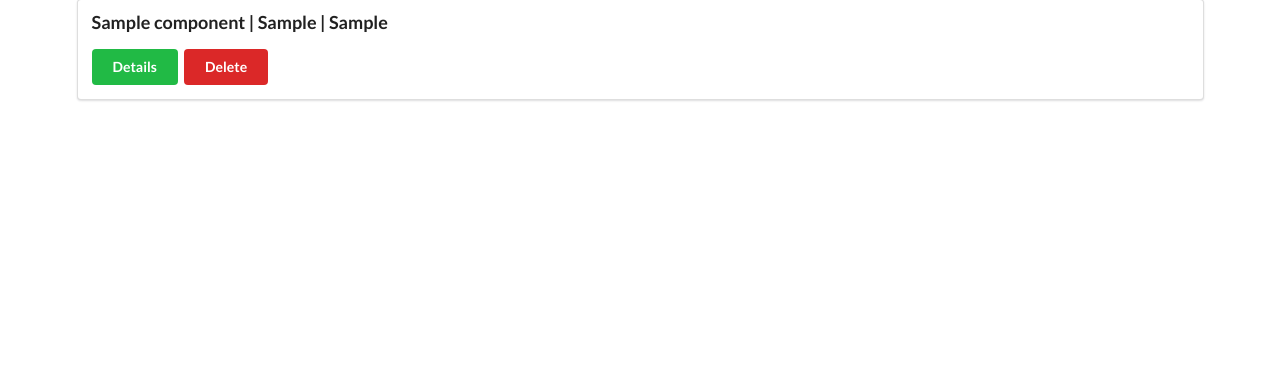
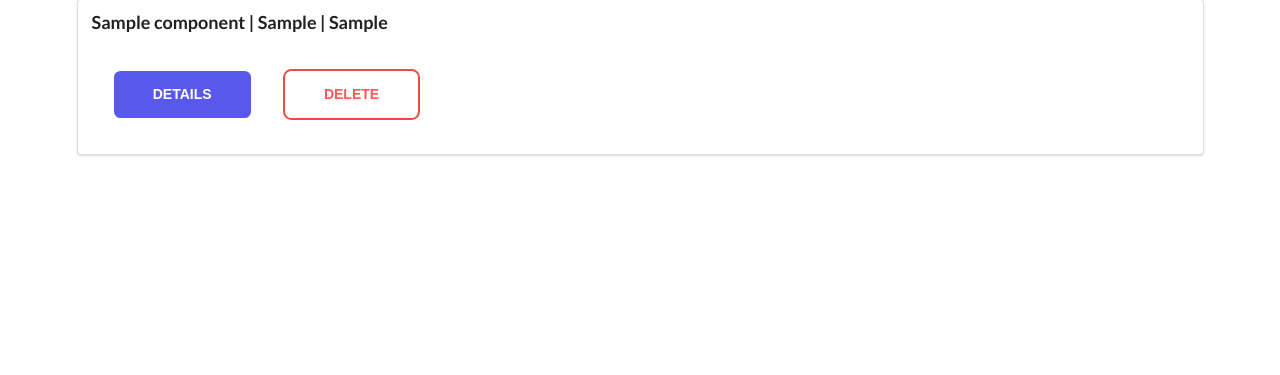
Before and after one commit to ipa-hsd/kinematic_components_web_app, a Flask app: page / in a window 1280 px wide. Shown: the part 123-498 px from the top of the page. Run offline with Flask 3, Linux system fonts and the light colour scheme; tables that the repository leaves empty hold one stand-in row (values such as "Sample post"); some libraries are stand-ins or nearby versions.

Commit message:
updating styles to buttons and table

```diff
--- a/static/styles/style.css
+++ b/static/styles/style.css
@@ -19,7 +19,95 @@
     }
 }
 
-.table {
+.btn-container{
+  display: flex;
+  margin-left: auto;
+}
+
+.btn-container a{
+  margin-right: 10px;
+}
+
+.delete-btn {
+  background-color: #fff; /* Initial button background color */
+  color: #ff5656; /* Initial font color */
+  box-sizing: border-box;
+  width: min-content;
+  appearance: none;
+  border: 2px solid #e74c3c;
+  border-radius: 0.6em;
+  cursor: pointer;
+  display: flex;
+  align-self: center;
+  font-size: 1rem;
+  font-weight: 400;
+  line-height: 1;
+  margin: 20px;
+  padding: 1.2em 2.8em;
+  text-decoration: none;
+  text-align: center;
+  text-transform: uppercase;
+  font-family: 'Montserrat', sans-serif;
+  font-weight: 700;
+}
+
+.delete-btn:hover {
+  background-color: #ff5656; /* Hovered button background color */
+  transition: box-shadow 300ms ease-in-out, color 300ms ease-in-out;
+  color: #fff; /* Hovered font color */
+  box-shadow: 0 0 40px 40px #e74c3c inset;
+}
+
+
+.details-btn {
+  background-color: rgb(88, 88, 235); /* Initial button background color */
+  color: #fff; /* Initial font color */
+  box-sizing: border-box;
+  width: min-content;
+  appearance: none;
+  border: 2px solid #fff;
+  border-radius: 0.6em;
+  cursor: pointer;
+  display: flex;
+  align-self: center;
+  font-size: 1rem;
+  font-weight: 400;
+  line-height: 1;
+  margin: 20px;
+  padding: 1.2em 2.8em;
+  text-decoration: none;
+  text-align: center;
+  text-transform: uppercase;
+  font-family: 'Montserrat', sans-serif;
+  font-weight: 700;
+}
+
+.details-btn:hover {
+  background-color: #3226e6; /* Hovered button background color */
+  transition: box-shadow 300ms ease-in-out, color 300ms ease-in-out;
+  color: #fff; /* Hovered font color */
+  box-shadow: 0 0 40px 40px #3226e6 inset;
+}
+
+
+.urdf-container{
+  text-align: center;
+}
+
+.image-container{
+  text-align: center;
+  .styled-image{
+    max-width: 100%;
+    height: auto;
+  }
+}
+
+.table-container{
+  width: 100%;
+  box-sizing: border-box;
+}
+
+.table-container table {
     border: 1px solid #000000;
     border-collapse: collapse;
     margin: 0;
--- a/templates/base.html
+++ b/templates/base.html
@@ -23,9 +23,10 @@
             {% for component in component_list %}
             <div class="ui segment">
                 <p class="ui big header">{{ component.name }} | {{ component.package }} | {{ component.category }}</p>
-
-                <a class="ui green button" href="/components/{{ component.category }}/{{ component.id }}">Details</a>
-                <a class="ui red button" href="/delete/{{ component.id }}">Delete</a>
+                <div class="btn-container">
+                    <a class="details-btn" href="/components/{{ component.category }}/{{ component.id }}">Details</a>
+                    <a class="delete-btn" href="/delete/{{ component.id }}">Delete</a>
+                </div>
             </div>
             {% endfor %}
         </div>
--- a/templates/component.html
+++ b/templates/component.html
@@ -31,16 +31,16 @@
 
         <div id="component_dots">
             {% for image in image_files %}
-            <div>
+            <div class="image-container">
                 <img src={{ image }} alt="component tree"
                     class="center">
             </div>
             {% endfor %}
         </div>
 
-        <div id="urdf"></div>
+        <div id="urdf" class="urdf-container"></div>
 
-        <div class="ui segment">
+        <div class="table-container">
             <table>
                 <tr>
                     <td>Component</td>
```
